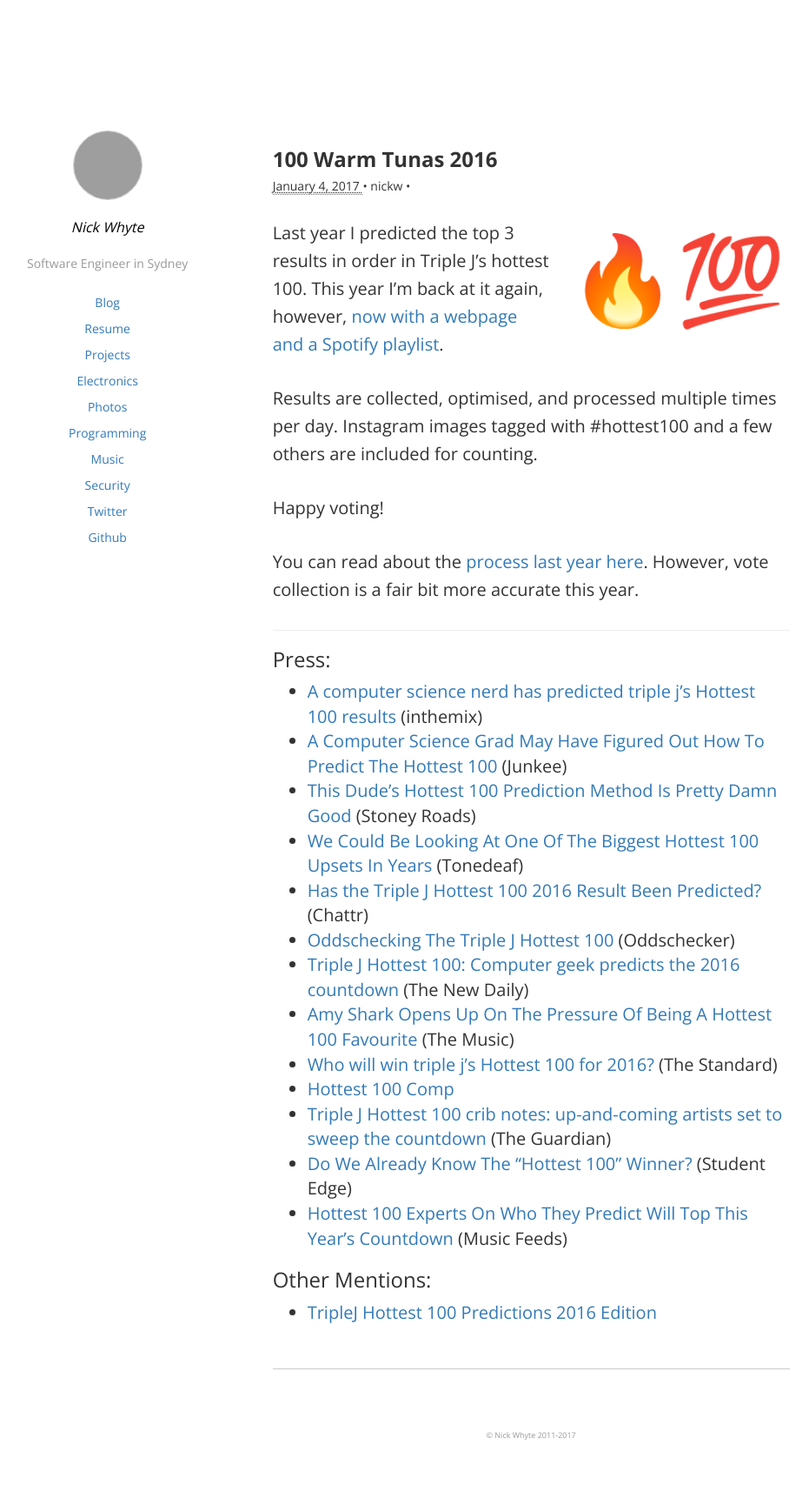
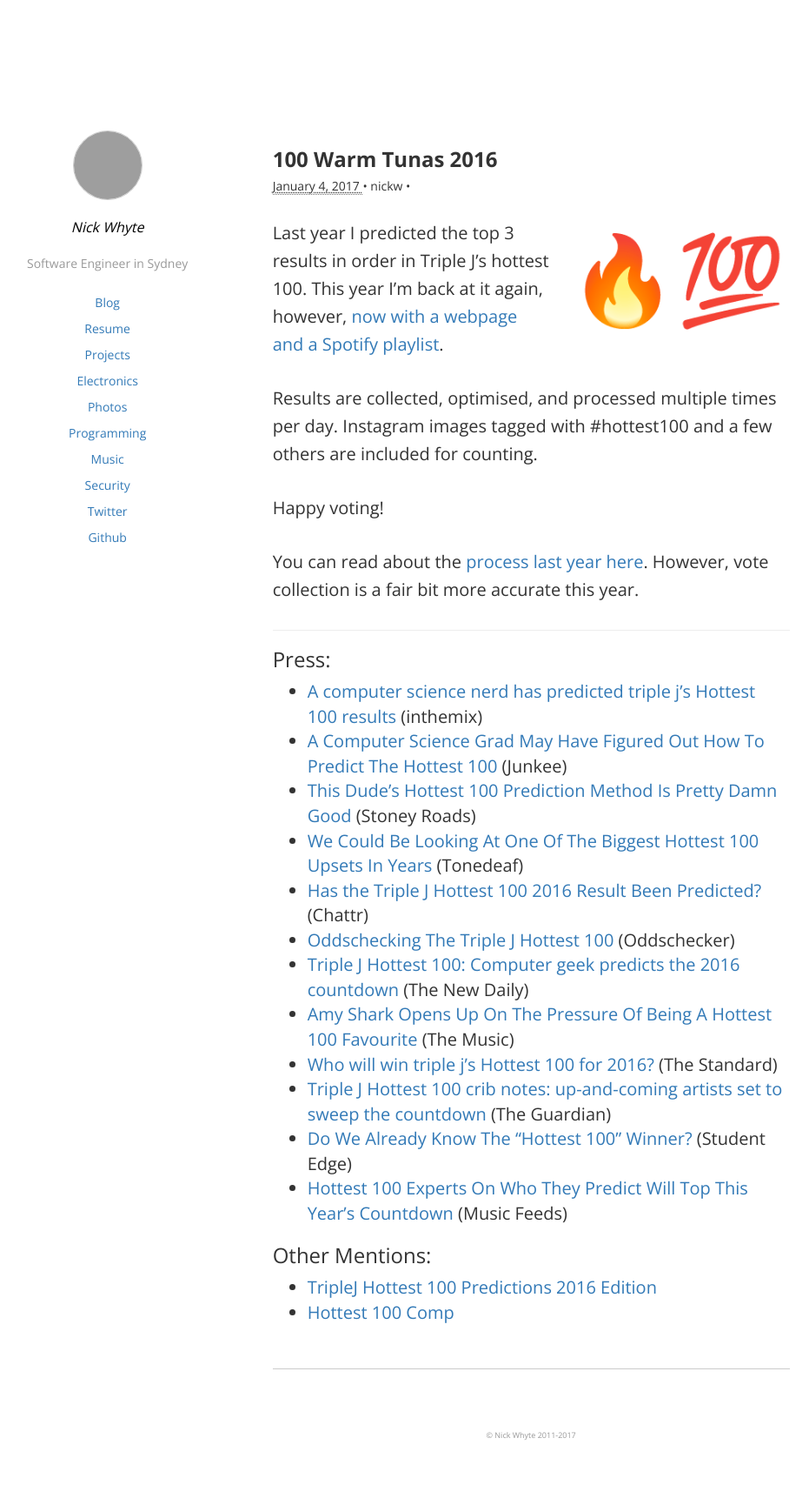
Before and after one commit to nickw444/nickw444.github.io, a Jekyll site: the page built from _posts/2017-01-04-100-warm-tunas-2016.md, in a window 1280 px wide. Shown: the whole page at 87% size, without its empty margins (143-1074 px from the left). Built offline with Jekyll 4.4.1, drawn with Linux system fonts in a browser that asks for light colours; comment, search, counter and statistics services are not loaded; grey boxes are pictures that could not be loaded.

```diff
--- a/_posts/2017-01-04-100-warm-tunas-2016.md
+++ b/_posts/2017-01-04-100-warm-tunas-2016.md
@@ -34,10 +34,10 @@ You can read about the <a href="https://nickwhyte.com/post/2016/predicting-tripl
 /2017/01/15/hottest-100-2016-countdown-prediction/) (The New Daily)
 - [Amy Shark Opens Up On The Pressure Of Being A Hottest 100 Favourite](http://themusic.com.au/news/all/2017/01/21/amy-shark-opens-up-on-the-pressure-of-being-a-hottest-100-favourite/) (The Music)
 - [Who will win triple j's Hottest 100 for 2016?](http://www.standard.net.au/story/4410130/who-will-win-triple-js-hottest-100-for-2016/) (The Standard)
-- [Hottest 100 Comp](http://www.hottest100comp.com/)
 - [Triple J Hottest 100 crib notes: up-and-coming artists set to sweep the countdown](https://www.theguardian.com/music/2017/jan/25/triple-j-hottest-100-crib-notes-up-and-coming-artists-set-to-sweep-the-countdown) (The Guardian)
 - [Do We Already Know The “Hottest 100” Winner?](https://studentedge.com.au/article/do-we-already-know-the-hottest-100-winner) (Student Edge)
 - [Hottest 100 Experts On Who They Predict Will Top This Year’s Countdown](http://musicfeeds.com.au/news/hottest-100-experts-predict-top-2016-countdown) (Music Feeds)
 
 ### Other Mentions:
 - [TripleJ Hottest 100 Predictions 2016 Edition](http://www.eigenmagic.com/2017/01/25/triplej-hottest-100-predictions-2016-edition/)
+- [Hottest 100 Comp](http://www.hottest100comp.com/)
```
